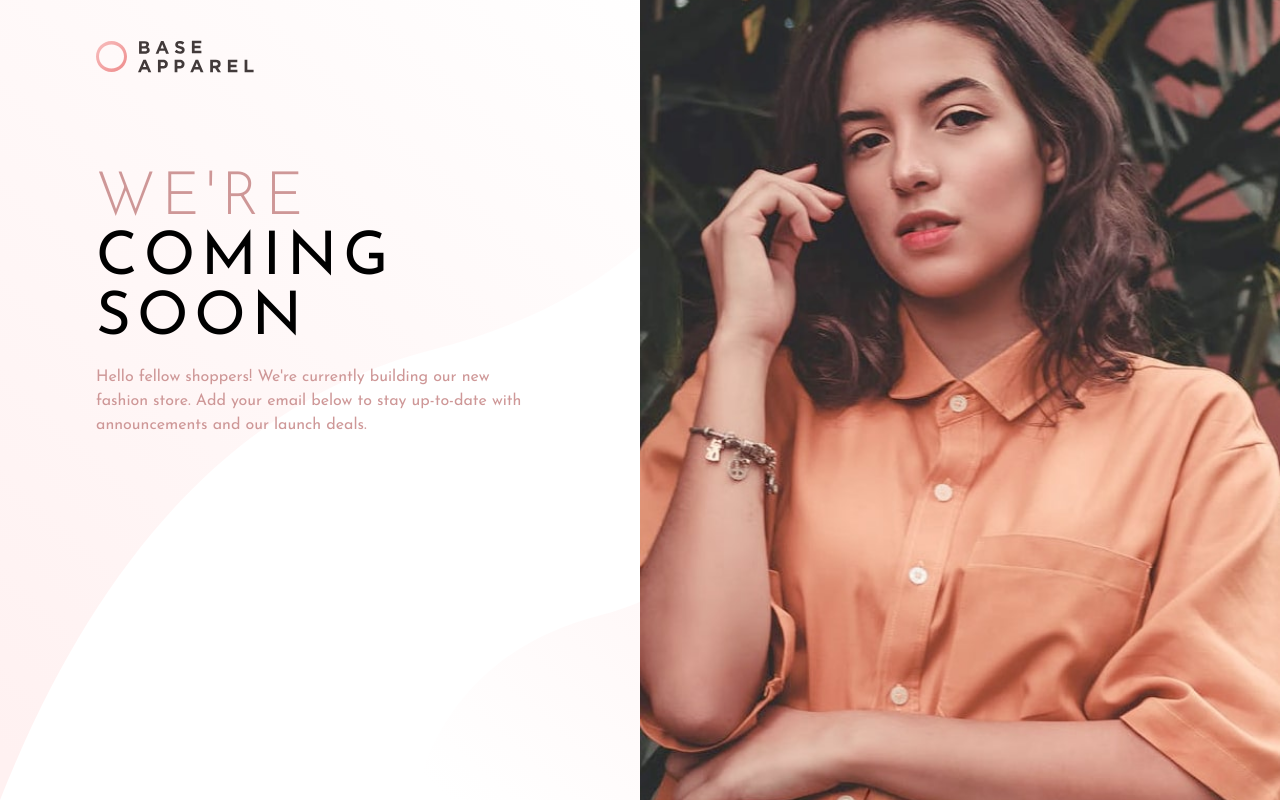
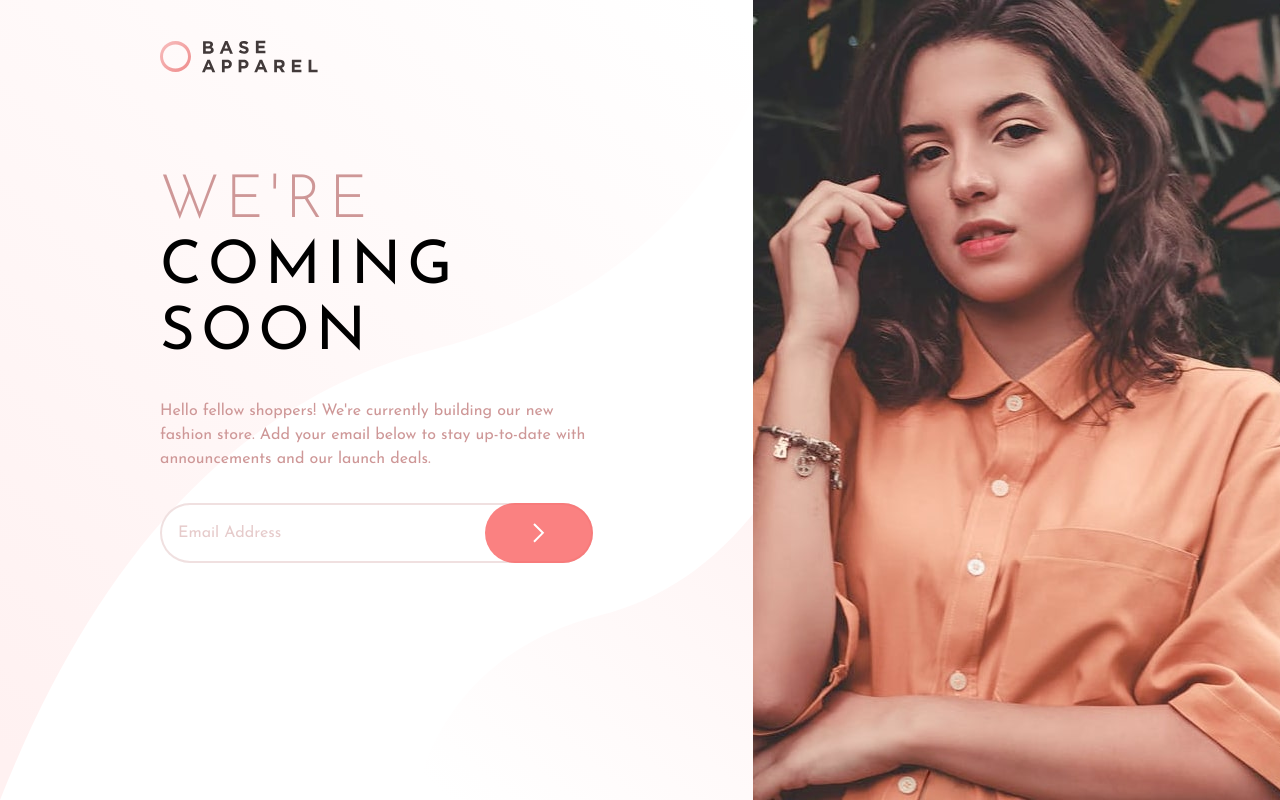
Before and after one commit to guitarcade/base-apparel-coming-soon, a Next.js app: page / in a window 1280 px wide. Built offline with nearby package versions, Linux system fonts and the light colour scheme.

Commit message:
working on desktop design

```diff
--- a/app/page.tsx
+++ b/app/page.tsx
@@ -1,15 +1,16 @@
 import Image from "next/image";
 import heroDesktop from "../public/hero-desktop.jpg";
 import logo from "../public/logo.svg";
+import submitIcon from "../public/icon-arrow.svg";
 
 export default function Home() {
   return (
     <main className="grid min-h-screen place-content-center">
-      <div className="grid grid-cols-2">
-        <div className="flex flex-col items-start px-24 py-10">
+      <div className="grid grid-cols-[1fr_.7fr] max-w-[1440px]">
+        <div className="flex flex-col items-start px-40 py-10">
           <Image src={logo} width={158} height={33} alt="" />
-          <div className="grid gap-4">
-            <h1 className="text-6xl uppercase mt-24 tracking-widest">
+          <div className="grid gap-8">
+            <h1 className="text-6xl uppercase mt-24 tracking-widest leading-[1.1em]">
               <span className="font-light text-primary-red-1">We're</span>{" "}
               coming soon
             </h1>
@@ -18,9 +19,27 @@ export default function Home() {
               store. Add your email below to stay up-to-date with announcements
               and our launch deals.
             </p>
+            <div className="relative">
+              <input
+                placeholder="Email Address"
+                className="w-full p-4 border-primary-red-1/30 border-2 rounded-full placeholder-primary-red-1/50"
+              />
+              <button
+                type="submit"
+                className="bg-primary-red-2/80 px-12 py-4 rounded-full right-0 h-full absolute"
+              >
+                <Image
+                  src={submitIcon}
+                  alt=""
+                  width={12}
+                  height={20}
+                  className=""
+                />
+              </button>
+            </div>
           </div>
         </div>
-        <div className="max-w-full">
+        <div className="">
           <div className="h-screen w-full relative">
             <Image
               src={heroDesktop}
```
Also changed, not shown: public/icon-arrow.svg.
